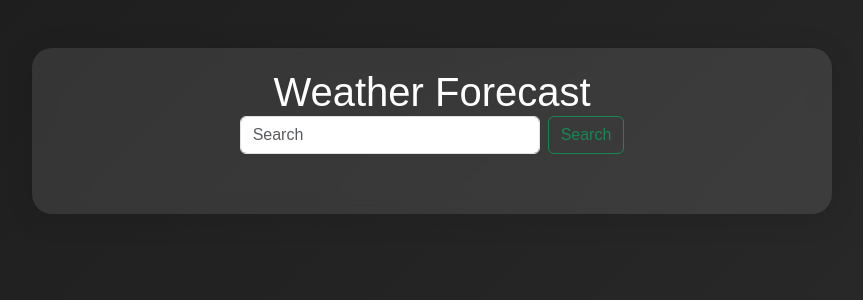
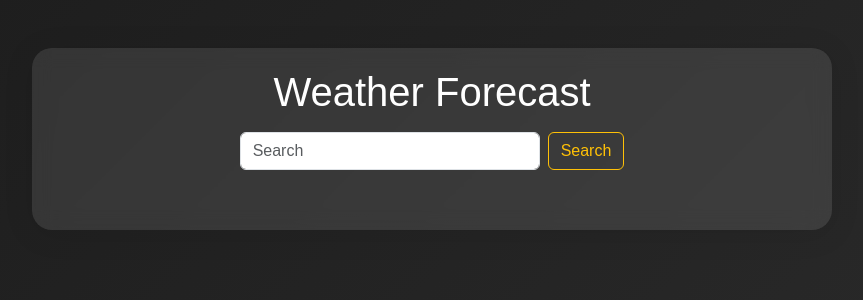
Before and after one commit to dev-EstherKubania/SAFER, a Django app: template templates/index.html in a window 1280 px wide. Shown: the part 56-356 px from the top of the page, without its empty margins (208-1071 px from the left). Run offline with Django 3.2, Linux system fonts and the light colour scheme; the template is opened without the code that fills it, so the values that code supplies are empty; parts of the project's set-up code (start-up, migrations or seed data) failed here and were passed over.

Commit message:
fix padding

```diff
--- a/templates/index.html
+++ b/templates/index.html
@@ -33,11 +33,11 @@
     </nav>
     <div class="container forecast-container mt-5">
         <div class="header">
-            <h1>Weather Forecast</h1>
+            <h1 class="mb-3">Weather Forecast</h1>
             <form action="" method="POST" class="d-flex justify-content-center" role="search">
                 {% csrf_token %}
                 <input name="city" class="form-control me-2 city-search" type="search" placeholder="Search" aria-label="Search">
-                <button class="btn btn-outline-success" type="submit">Search</button>
+                <button class="btn btn-outline-warning" type="submit">Search</button>
             </form>
         </div>
         <div class="current-weather">
```
